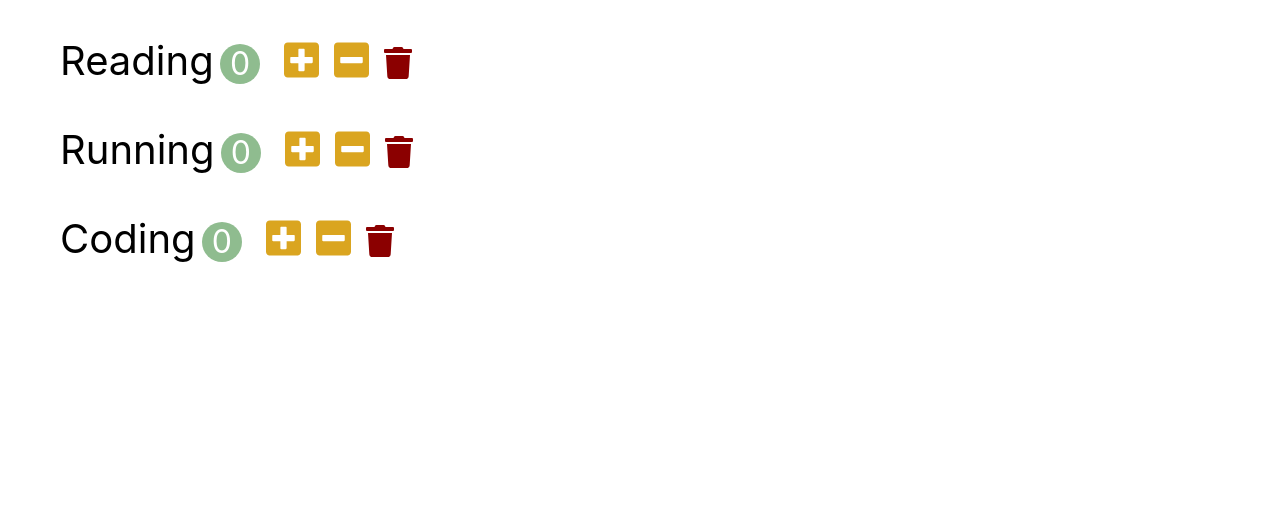
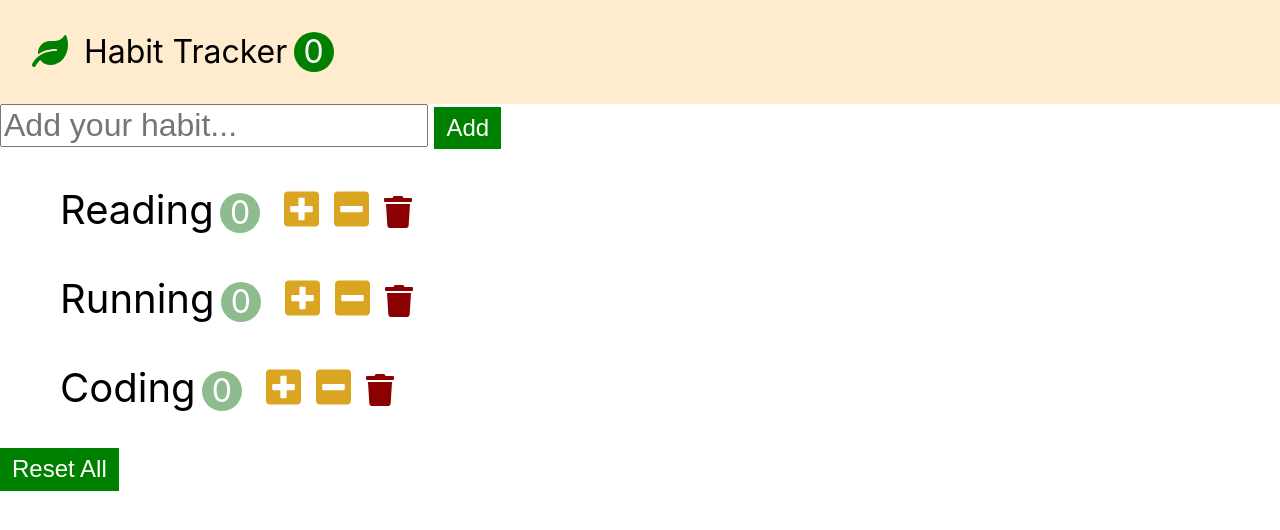
Before and after one commit to snowgy920/react-basic-habit-tracker, a React (Create React App) app: page / in a window 1280 px wide. Shown: the top 530 px of the page. Built offline with nearby package versions, Linux system fonts and the light colour scheme.

Commit message:
4.13 complete using class components

```diff
--- a/src/app.css
+++ b/src/app.css
@@ -1,7 +1,51 @@
+* {
+  box-sizing: border-box;
+}
 button {
   outline: none;
   border: 0;
   cursor: pointer;
+}
+
+.navbar {
+  font-size: 2rem;
+  padding: 1em;
+  background-color: blanchedalmond;
+}
+.navbar-logo {
+  color: green;
+  margin-right: 0.5em;
+}
+.navbar-count {
+  display: inline-block;
+  text-align: center;
+  font-size: 2rem;
+  width: 2.5rem;
+  height: 2.5rem;
+  line-height: 2.5rem;
+  margin-left: 0.2em;
+  background-color: green;
+  color: white;
+  border-radius: 50%;
+}
+
+.add-input {
+  font-size: 2rem;
+  margin-right: 0.2em;
+}
+.add-button {
+  height: 100%;
+  font-size: 1.5rem;
+  padding: 0.3em 0.5em;
+  background-color: green;
+  color: white;
+}
+.habits-reset {
+  height: 100%;
+  font-size: 1.5rem;
+  padding: 0.3em 0.5em;
+  background-color: green;
+  color: white;
 }
 
 .habit {
--- a/src/app.jsx
+++ b/src/app.jsx
@@ -1,8 +1,60 @@
 import "./app.css";
 import Habits from "./components/habits";
+import React, { Component } from "react";
+import Navbar from "./components/navbar";
 
-function App() {
-  return <Habits />;
+class App extends Component {
+  state = {
+    habits: [
+      { id: 1, name: "Reading", count: 0 },
+      { id: 2, name: "Running", count: 0 },
+      { id: 3, name: "Coding", count: 0 },
+    ],
+  };
+
+  handleIncrement = (habit) => {
+    const habits = [...this.state.habits];
+    const index = habits.indexOf(habit);
+    habits[index].count++;
+    this.setState({ habits });
+  };
+  handleDecrement = (habit) => {
+    const habits = [...this.state.habits];
+    const index = habits.indexOf(habit);
+    habits[index].count > 0 && habits[index].count--;
+    this.setState({ habits });
+  };
+  handleDelete = (habit) => {
+    const habits = this.state.habits.filter((item) => item.id !== habit.id);
+    this.setState({ habits });
+  };
+  handleAdd = (name) => {
+    const habits = [...this.state.habits, { id: Date.now(), name, count: 0 }];
+    this.setState({ habits });
+  };
+  handleReset = () => {
+    const habits = this.state.habits.map((habit) => {
+      habit.count = 0;
+      return habit;
+    });
+    this.setState(habits);
+  };
+
+  render() {
+    return (
+      <>
+        <Navbar totalCount={this.state.habits.filter((item) => item.count > 0).length} />
+        <Habits
+          habits={this.state.habits}
+          onIncrement={this.handleIncrement}
+          onDecrement={this.handleDecrement}
+          onDelete={this.handleDelete}
+          onAdd={this.handleAdd}
+          onReset={this.handleReset}
+        />
+      </>
+    );
+  }
 }
 
 export default App;
--- /dev/null
+++ b/src/components/habitAddform.jsx
@@ -0,0 +1,27 @@
+import React, { Component } from "react";
+
+class HabitAddform extends Component {
+  inputRef = React.createRef();
+
+  onSubmit = (event) => {
+    event.preventDefault();
+    const name = this.inputRef.current.value;
+    name && this.props.onAdd(name);
+    this.inputRef.current.value = "";
+  };
+  render() {
+    return (
+      <form className='add-form' onSubmit={this.onSubmit}>
+        <input
+          ref={this.inputRef}
+          type='text'
+          className='add-input'
+          placeholder='Add your habit...'
+        />
+        <button className='add-button'>Add</button>
+      </form>
+    );
+  }
+}
+
+export default HabitAddform;
--- a/src/components/habits.jsx
+++ b/src/components/habits.jsx
@@ -1,47 +1,28 @@
 import React, { Component } from "react";
 import Habit from "./habit";
+import HabitAddform from "./habitAddform";
 
 class Habits extends Component {
-  state = {
-    habits: [
-      { id: 1, name: "Reading", count: 0 },
-      { id: 2, name: "Running", count: 0 },
-      { id: 3, name: "Coding", count: 0 },
-    ],
-  };
-
-  handleIncrement = (habit) => {
-    const habits = [...this.state.habits];
-    const index = habits.indexOf(habit);
-    habits[index].count++;
-    this.setState({ habits });
-  };
-  handleDecrement = (habit) => {
-    const habits = [...this.state.habits];
-    const index = habits.indexOf(habit);
-    habits[index].count > 0 && habits[index].count--;
-    this.setState({ habits });
-  };
-  handleDelete = (habit) => {
-    const habits = this.state.habits.filter((item) => item.id !== habit.id);
-    this.setState({ habits });
-
-    console.log(`handleIncrement ${habit.name}`);
-  };
-
   render() {
+    const habits = this.props.habits;
     return (
+      <>
+        <HabitAddform onAdd={this.props.onAdd} />
         <ul>
-        {this.state.habits.map((habit) => (
+          {habits.map((habit) => (
             <Habit
               key={habit.id}
               habit={habit}
-            onIncrement={this.handleIncrement}
-            onDecrement={this.handleDecrement}
-            onDelete={this.handleDelete}
+              onIncrement={this.props.onIncrement}
+              onDecrement={this.props.onDecrement}
+              onDelete={this.props.onDelete}
             />
           ))}
         </ul>
+        <button className='habits-reset' onClick={this.props.onReset}>
+          Reset All
+        </button>
+      </>
     );
   }
 }
--- /dev/null
+++ b/src/components/navbar.jsx
@@ -0,0 +1,15 @@
+import React, { Component } from "react";
+
+class Navbar extends Component {
+  render() {
+    return (
+      <div className='navbar'>
+        <i className='navbar-logo fas fa-leaf'></i>
+        <span>Habit Tracker</span>
+        <span className='navbar-count'>{this.props.totalCount}</span>
+      </div>
+    );
+  }
+}
+
+export default Navbar;
```
Lines whose indentation alone changed are shown as unchanged.
